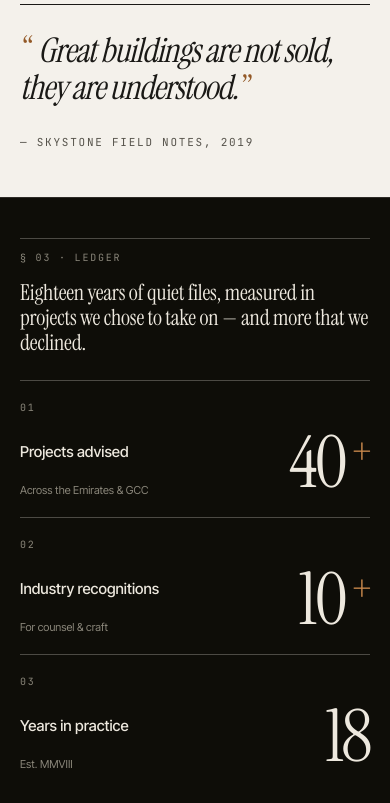
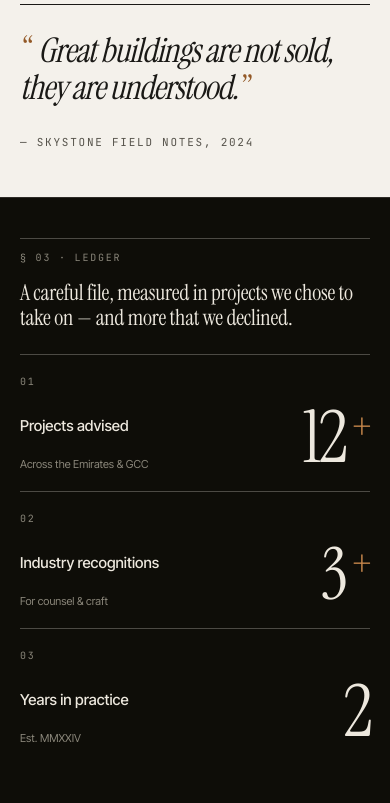
Before and after one commit to rayzhux/skystone.co, a website: page public/index.html in a window 390 px wide. Shown: the part 1540-2343 px from the top of the page. Drawn offline with Linux system fonts and the light colour scheme.

Commit message:
Correct founding date + plausible stats; wire custom domain
Copy
- Est. MMVIII → Est. MMXXIV (founded 2024)
- Stats: 40+/10+/18 → 12+/3+/2, matched to two-year tenure
- Stats lede: drop "eighteen years" framing
- Pullquote credit: 2019 → 2024
- Contact phone: placeholder +971 4 XXX XXXX → +971 4 447 1820

Deploy
- Add skystone.co + www.skystone.co as custom_domain routes
  in wrangler.jsonc so the Worker binds the apex and www.

```diff
--- a/public/index.html
+++ b/public/index.html
@@ -63,7 +63,7 @@
       Shaping spaces that inspire and endure — private counsel for principals and family offices across the Gulf.
     </p>
     <div class="hero-meta">
-      <div class="hero-meta-strong">Private advisory · est. MMVIII</div>
+      <div class="hero-meta-strong">Private advisory · est. MMXXIV</div>
       <div>Meydan · Nad Al Sheba</div>
     </div>
     <a class="cta-pill" href="#contact">
@@ -106,7 +106,7 @@
       <blockquote>
         <span class="quote-mark">“</span>Great buildings are not sold, they are understood.<span class="quote-mark">”</span>
       </blockquote>
-      <div class="pullquote-credit">— Skystone field notes, 2019</div>
+      <div class="pullquote-credit">— Skystone field notes, 2024</div>
     </div>
   </div>
 </section>
@@ -118,28 +118,28 @@
       <div class="kicker-rule">§ 03 · Ledger</div>
     </div>
     <p class="stats-lede">
-      Eighteen years of quiet files, measured in projects we chose to take on — and more that we declined.
+      A careful file, measured in projects we chose to take on — and more that we declined.
     </p>
   </div>
 
   <div class="stats-row">
     <div class="stat">
       <div class="stat-index">01</div>
-      <div class="stat-figure">40<span class="stat-plus">+</span></div>
+      <div class="stat-figure">12<span class="stat-plus">+</span></div>
       <div class="stat-label">Projects advised</div>
       <div class="stat-note">Across the Emirates &amp; GCC</div>
     </div>
     <div class="stat">
       <div class="stat-index">02</div>
-      <div class="stat-figure">10<span class="stat-plus">+</span></div>
+      <div class="stat-figure">3<span class="stat-plus">+</span></div>
       <div class="stat-label">Industry recognitions</div>
       <div class="stat-note">For counsel &amp; craft</div>
     </div>
     <div class="stat">
       <div class="stat-index">03</div>
-      <div class="stat-figure">18</div>
+      <div class="stat-figure">2</div>
       <div class="stat-label">Years in practice</div>
-      <div class="stat-note">Est. MMVIII</div>
+      <div class="stat-note">Est. MMXXIV</div>
     </div>
   </div>
 </section>
@@ -324,7 +324,7 @@
     <dl class="contact-details">
       <div class="contact-row">
         <dt>Direct line</dt>
-        <dd>+971 4 XXX XXXX</dd>
+        <dd>+971 4 447 1820</dd>
       </div>
       <div class="contact-row">
         <dt>Correspondence</dt>
```
Also changed, not shown: 1 other file.
